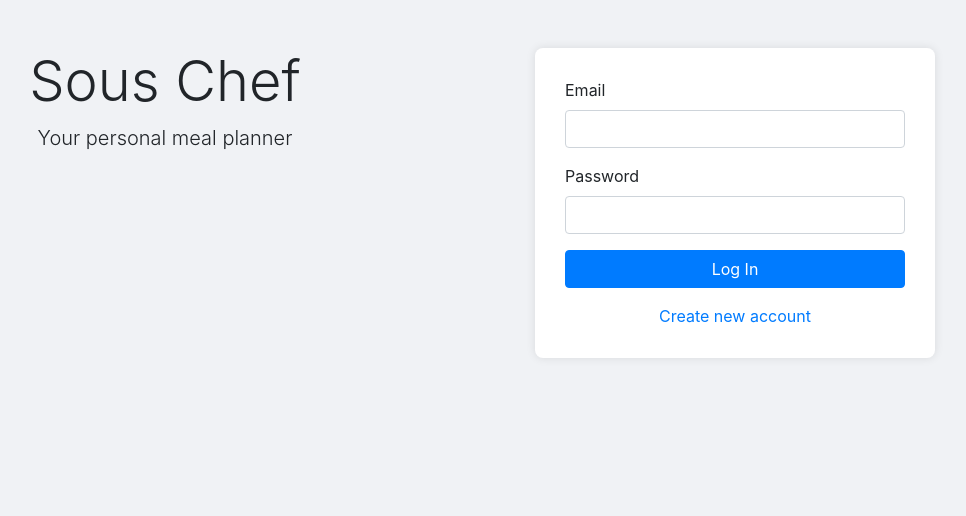
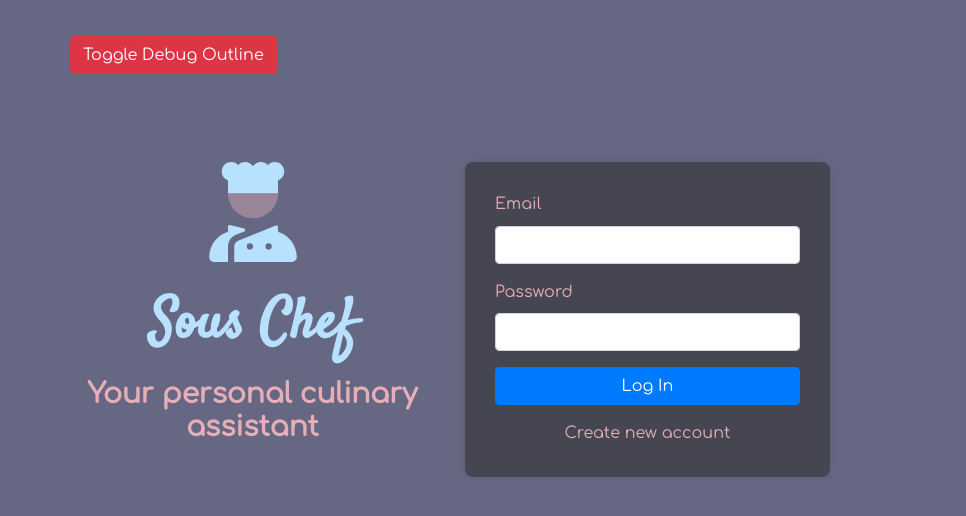
Before and after one commit to adam-lewis-oberhausen/sous-chef, a Django app: template sous_chef/templates/users/landing_page.html in a window 1280 px wide. Shown: the top 516 px of the page, without its empty margins (190-1156 px from the left). Run offline with Django 5.2, Linux system fonts and the light colour scheme; the template is opened without the code that fills it, so the values that code supplies are empty; some libraries are stand-ins or nearby versions.

Commit message:
working on styling

```diff
--- a/sous_chef/static/css/style.css
+++ b/sous_chef/static/css/style.css
@@ -1,17 +1,76 @@
 body {
-    background-color: #f0f2f5;
+    background-color: #666883;
+    font-family: 'Comfortaa', sans-serif;
+    color: #e8aeb7;
+    line-height: 1.6;
+    margin: 0;
+    padding: 0;
+    box-sizing: border-box;
 }
+
+*, *::before, *::after {
+    box-sizing: inherit;
+}
+
+h1, h2, h3, h4, h5, h6 {
+    margin: 0;
+    padding: 0;
+    font-weight: 700;
+}
+
+a {
+    color: inherit;
+    text-decoration: none;
+}
+
+a:hover {
+    text-decoration: underline;
+}
+
+.debug-outline * {
+    outline: 1px solid red !important;
+}
+
+
+.container {
+    max-width: 800px;
+    margin: 0 auto;
+    padding: 20px;
+}
+
 .login-container {
     max-width: 400px;
     margin: auto;
     padding: 30px;
-    background: #fff;
+    background: #464652;
     border-radius: 8px;
     box-shadow: 0 0 10px rgba(0, 0, 0, 0.1);
 }
+
 .modal-content {
     padding: 20px;
 }
+
 .valid-feedback, .invalid-feedback {
     display: block;
 }
+
+.landing-page-h1 {
+    font-family: 'Satisfy', sans-serif;
+    color: #b8e1ff;
+    font-size: 3.5em;
+    margin-bottom: 20px;
+}
+
+.landing-page-subtitle {
+    font-family: 'Comfortaa', sans-serif;
+    color: #e8aeb7;
+    font-size: 1.75em;
+    margin-bottom: 20px;
+}
+
+.chef-icon {
+    width: 100px;
+    height: 100px;
+    margin-bottom: 20px;
+}
--- a/sous_chef/templates/users/landing_page.html
+++ b/sous_chef/templates/users/landing_page.html
@@ -8,13 +8,25 @@
     <title>Sous Chef - Welcome</title>
     <link href="https://maxcdn.bootstrapcdn.com/bootstrap/4.0.0/css/bootstrap.min.css" rel="stylesheet">
     <link rel="stylesheet" href="{% static 'css/style.css' %}">
+    <link href="https://fonts.googleapis.com/css2?family=Satisfy&display=swap" rel="stylesheet">
+    <link href="https://fonts.googleapis.com/css2?family=Comfortaa&display=swap" rel="stylesheet">
 </head>
 <body>
+    <!-- Toggle Debug Button -->
+    <div class="container">
+        <button id="toggle-debug" class="btn btn-danger mt-3">Toggle Debug Outline</button>
+    </div>
+
     <div class="container">
         <div class="row justify-content-center mt-5">
             <div class="col-md-6 text-center">
-                <h1 class="display-4">Sous Chef</h1>
-                <p class="lead">Your personal meal planner</p>
+                <!-- Chef Icon SVG -->
+                <svg class="chef-icon" xmlns="http://www.w3.org/2000/svg" viewBox="0 0 448 512">
+                    <path class="fa-secondary" opacity=".4" fill="#e8aeb7" d="M96 160H352c0 70.7-57.3 128-128 128s-128-57.3-128-128z"/>
+                    <path class="fa-primary" fill="#b8e1ff" d="M384 48c0 20.9-13.4 38.7-32 45.3V112v48H320 304 144 128 96V112 93.3C77.4 86.7 64 68.9 64 48C64 21.5 85.5 0 112 0c14.3 0 27.2 6.3 36 16.3C156.8 6.3 169.7 0 184 0c16.7 0 31.4 8.5 40 21.5C232.6 8.5 247.3 0 264 0c14.3 0 27.2 6.3 36 16.3C308.8 6.3 321.7 0 336 0c26.5 0 48 21.5 48 48zM178.4 340.6c7.5 1.9 8.2 12.3 1 15.2l-43.2 17.3C111.9 382.8 96 406.3 96 432.5V480v24 8H88 64 25.6C11.5 512 0 500.5 0 486.4c0-58.8 37.7-108.8 90.3-127c3.3-1.2 5.7-4.3 5.7-7.8V330.2c0-5.2 4.9-9 9.9-7.8l72.5 18.1zM352 512H160 136h-8v-8V480 432.5c0-13.1 8-24.9 20.1-29.7L341 325.6c5.3-2.1 11 1.8 11 7.4v18.6c0 3.5 2.3 6.6 5.7 7.8c52.6 18.2 90.3 68.2 90.3 127c0 14.1-11.5 25.6-25.6 25.6H352zM224 432a16 16 0 1 0 -32 0 16 16 0 1 0 32 0zm80 16a16 16 0 1 0 0-32 16 16 0 1 0 0 32z"/>
+                </svg>
+                <h1 class="landing-page-h1">Sous Chef</h1>
+                <h2 class="landing-page-subtitle">Your personal culinary assistant</h2>
             </div>
             <div class="col-md-6">
                 <div class="login-container">
@@ -78,5 +90,12 @@
     <script src="https://cdnjs.cloudflare.com/ajax/libs/popper.js/1.11.0/umd/popper.min.js"></script>
     <script src="https://maxcdn.bootstrapcdn.com/bootstrap/4.0.0/js/bootstrap.min.js"></script>
     <script src="{% static 'js/scripts.js' %}"></script>
+    <script>
+        $(document).ready(function(){
+            $('#toggle-debug').on('click', function() {
+                $('body').toggleClass('debug-outline');
+            });
+        });
+    </script>
 </body>
 </html>
```
